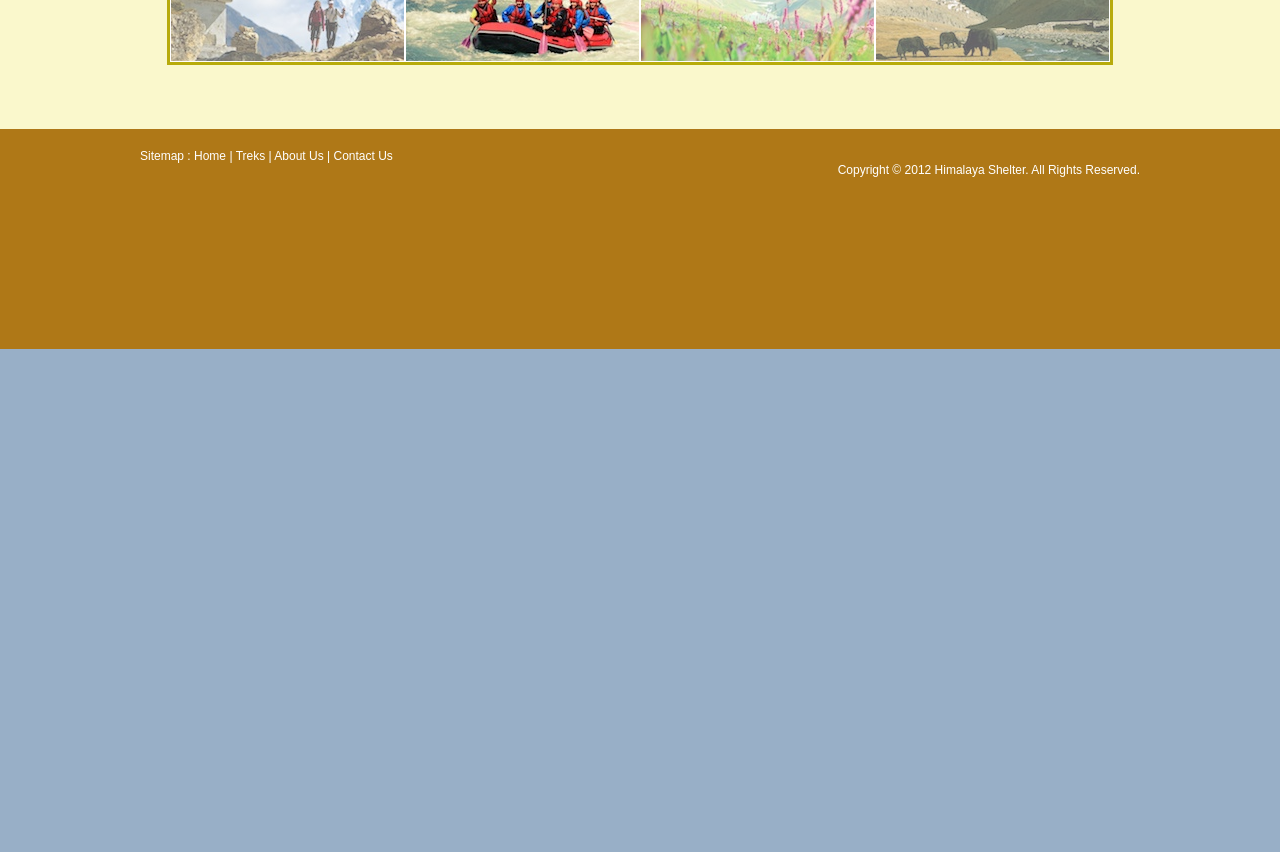
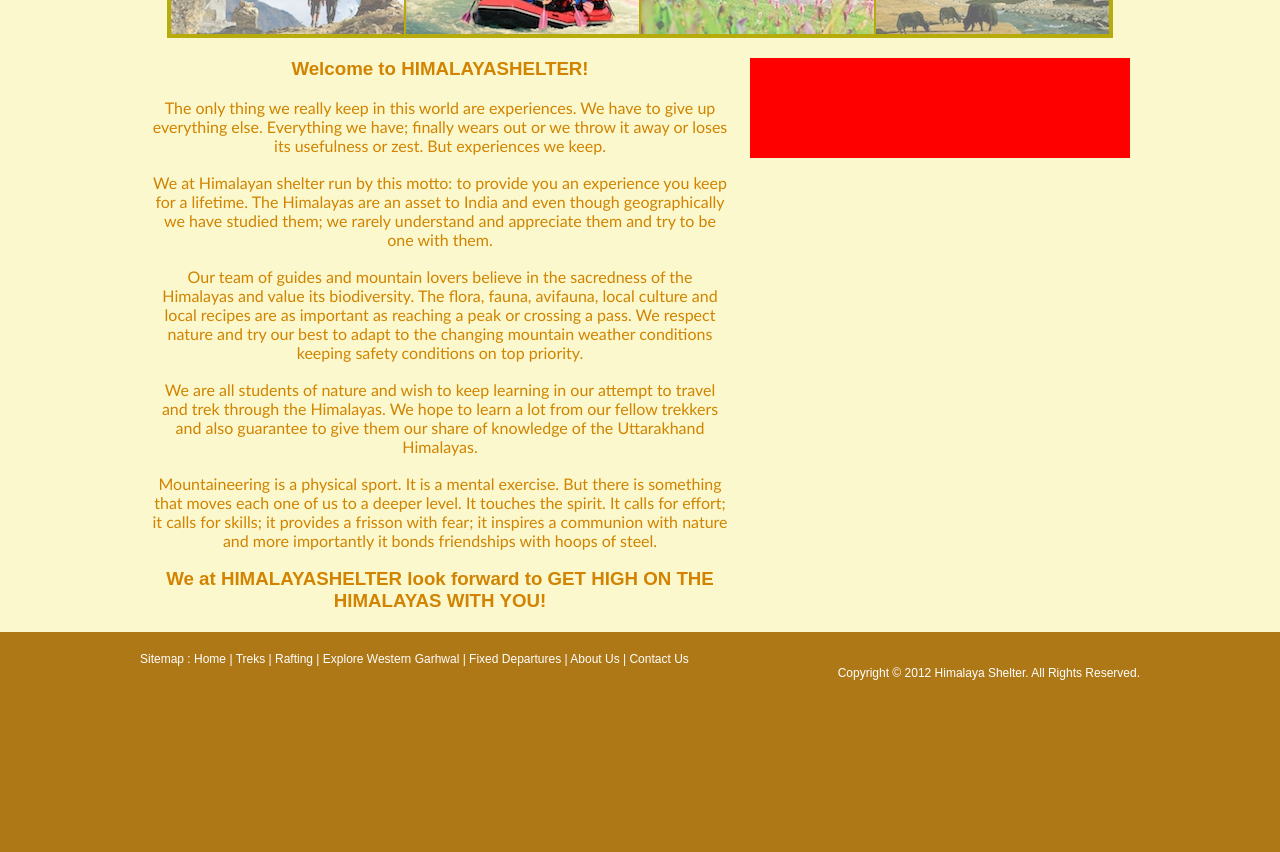
Before and after one commit to grasskode/himalayashelter, a plain HTML site: page index.html in a window 1280 px wide. Shown: the part 509-1361 px from the top of the page. Before the commit the page ends 858 px from the top, so only its background shows below. Drawn offline with Linux system fonts and the light colour scheme.

Commit message:
added a textual desciption from WHY US and made a div for the sidebar

```diff
--- a/index.html
+++ b/index.html
@@ -16,7 +16,7 @@
             <div class="navbar">
               <div class="navelement"><a href="index.html">Home</a></div>
               <div class="navelement"><a href="treks.html">Treks</a></div>
-              <!-- <div class="navelement"><a href="rafting.html">Rafting</a></div> -->
+              <div class="navelement"><a href="rafting.html">Rafting</a></div>
               <div class="navelement"><a href="aboutus.html">About Us</a></div>
               <div class="navelement"><a href="contactus.html">Contact Us</a></div>
             </div>
@@ -28,20 +28,30 @@
       <div class="main_bg">
         <div class="content">
           <div class="main">
-            <h1>Welcome to Himalaya Shelter!</h1>
             <div id="carousel_holder">
               <div id="carousel">
-                <div><a href="http://www.google.com"><img src="./images/trekking.jpg" alt="Google" /></a></div>
-                <div><a href="http://www.google.com"><img src="./images/rafting.jpg" alt="Google" /></a></div>
-                <div><a href="http://www.google.com"><img src="./images/explore.jpg" alt="Google" /></a></div>
-                <div><a href="http://www.google.com"><img src="./images/fixed.jpg" alt="Google" /></a></div>
+                <div><a href="treks.html"><img src="./images/trekking.jpg" alt="Trekking" /></a></div>
+                <div><a href="rafting.html"><img src="./images/rafting.jpg" alt="Rafting" /></a></div>
+                <div><a href="treks.html#explore"><img src="./images/explore.jpg" alt="Explore Western Garhwal" /></a></div>
+                <div><a href="treks.html#fixed"><img src="./images/fixed.jpg" alt="Fixed Departures" /></a></div>
               </div>
               <div id="carousel_index">
-                <div><img src="./images/trekking_small.jpg" alt="Trekking" onclick="display(0)" /></div>
-                <div><img src="./images/rafting_small.jpg" alt="Rafting" onclick="display(1)" /></div>
-                <div><img src="./images/explore_small.jpg" alt="Explore Western Garhwal" onclick="display(2)" /></div>
-                <div><img src="./images/fixed_small.jpg" alt="Fixed Departures" onclick="display(3)" /></div>
+                <div class="carousel_index_holder"><img src="./images/trekking_small.jpg" alt="Trekking" onclick="display(0)" /></div>
+                <div class="carousel_index_holder"><img src="./images/rafting_small.jpg" alt="Rafting" onclick="display(1)" /></div>
+                <div class="carousel_index_holder"><img src="./images/explore_small.jpg" alt="Explore Western Garhwal" onclick="display(2)" /></div>
+                <div class="carousel_index_holder"><img src="./images/fixed_small.jpg" alt="Fixed Departures" onclick="display(3)" /></div>
               </div>
+            </div>
+            <div id="whyus">
+              <h3>Welcome to HIMALAYASHELTER!</h3>
+              <br><p>The only thing we really keep in this world are experiences. We have to give up everything else. Everything we have; finally wears out or we throw it away or loses its usefulness or zest. But experiences we keep.</p>
+              <br><p>We at Himalayan shelter run by this motto: to provide you an experience you keep for a lifetime. The Himalayas are an asset to India and even though geographically we have studied them; we rarely understand and appreciate them and try to be one with them.</p>
+              <br><p>Our team of guides and mountain lovers believe in the sacredness of the Himalayas and value its biodiversity. The flora, fauna, avifauna, local culture and local recipes are as important as reaching a peak or crossing a pass. We respect nature and try our best to adapt to the changing mountain weather conditions keeping safety conditions on top priority.</p>
+              <br><p>We are all students of nature and wish to keep learning in our attempt to travel and trek through the Himalayas. We hope to learn a lot from our fellow trekkers and also guarantee to give them our share of knowledge of the Uttarakhand Himalayas.</p>
+              <br><p>Mountaineering is a physical sport. It is a mental exercise. But there is something that moves each one of us to a deeper level. It touches the spirit. It calls for effort; it calls for skills; it provides a frisson with fear; it inspires a communion with nature and more importantly it bonds friendships with hoops of steel.</p>
+              <br><h3>We at HIMALAYASHELTER look forward to GET HIGH ON THE HIMALAYAS WITH YOU!</h3>
+            </div>
+            <div id="sidebar">
             </div>
           </div>
         </div>
@@ -55,6 +65,9 @@
               <p>Sitemap :
                 <a href="index.html">Home</a> |
                 <a href="treks.html">Treks</a> |
+                <a href="rafting.html">Rafting</a> |
+                <a href="treks.html#explore">Explore Western Garhwal</a> |
+                <a href="treks.html#fixed">Fixed Departures</a> |
                 <a href="aboutus.html">About Us</a> |
                 <a href="contactus.html">Contact Us</a>
               </p>
--- a/scripts.js
+++ b/scripts.js
@@ -32,13 +32,14 @@ function display(index){
   divs = document.getElementById("carousel_index").getElementsByTagName("div");
   for (var i=0; i < divs.length; i++ ) {
     var div = divs[i];
+    var img = div.getElementsByTagName("img")[0];
     if(i != index){
-      div.style.opacity = "0.6";
-      div.style.filter = "alpha(opacity=60)";
+      img.style.opacity = "0.6";
+      img.style.filter = "alpha(opacity=60)";
     }
     else{
-      div.style.opacity = "1.0";
-      div.style.filter = "alpha(opacity=100)";
+      img.style.opacity = "1.0";
+      img.style.filter = "alpha(opacity=100)";
     }
   }
 
--- a/simple.css
+++ b/simple.css
@@ -39,7 +39,7 @@ body {
 }
 
 .navelement {
-    width:190px;
+    width:145px;
     margin:5px 0px 5px 0px;
     padding:0px 22px 0px 22px;
     float:left;
@@ -92,14 +92,45 @@ body {
     text-align:center;
 }
 
+#whyus {
+  min-height:10px;
+  overflow:hidden;
+  width:580px;
+  margin:20px 10px 10px 10px;
+  text-align:center;
+  float:left;
+}
+
+#whyus p {
+  color:#D18301;
+  font-family:Gill Sans, sans-serif;
+}
+
+#whyus h3 {
+  color:#D18301;
+  font-family:Oldtown, fantasy;
+  font-weight:bold
+  font-variant:small-caps;
+}
+
+#sidebar {
+  background-color:red;
+  min-height:100px;
+  overflow:hidden;
+  width:380;
+  margin:20px 10px 10px 10px;
+  float:right;
+}
+
 #carousel_holder {
   width:940px;
   height:403px;
+  margin-top:10px;
   margin-left:auto;
   margin-right:auto;
   border-style:solid;
   border-color:#B7AB0B;
-  background-color:#FFF;
+  background-color:#B7AB0B;
   overflow:hidden;
 }
 
@@ -121,13 +152,12 @@ body {
   overflow:hidden;
 }
 
-#carousel_index div {
+.carousel_index_holder {
   width:233px;
   height:80px;
   float:left;
-  margin:1px;
-  opacity:0.6;
-  filter:alpha(opacity=60); /* For IE8 and earlier */
+  margin:3px 1px 0px 1px;
+  background-color:#FFF;
 }
 
 .footer_bg {
```
